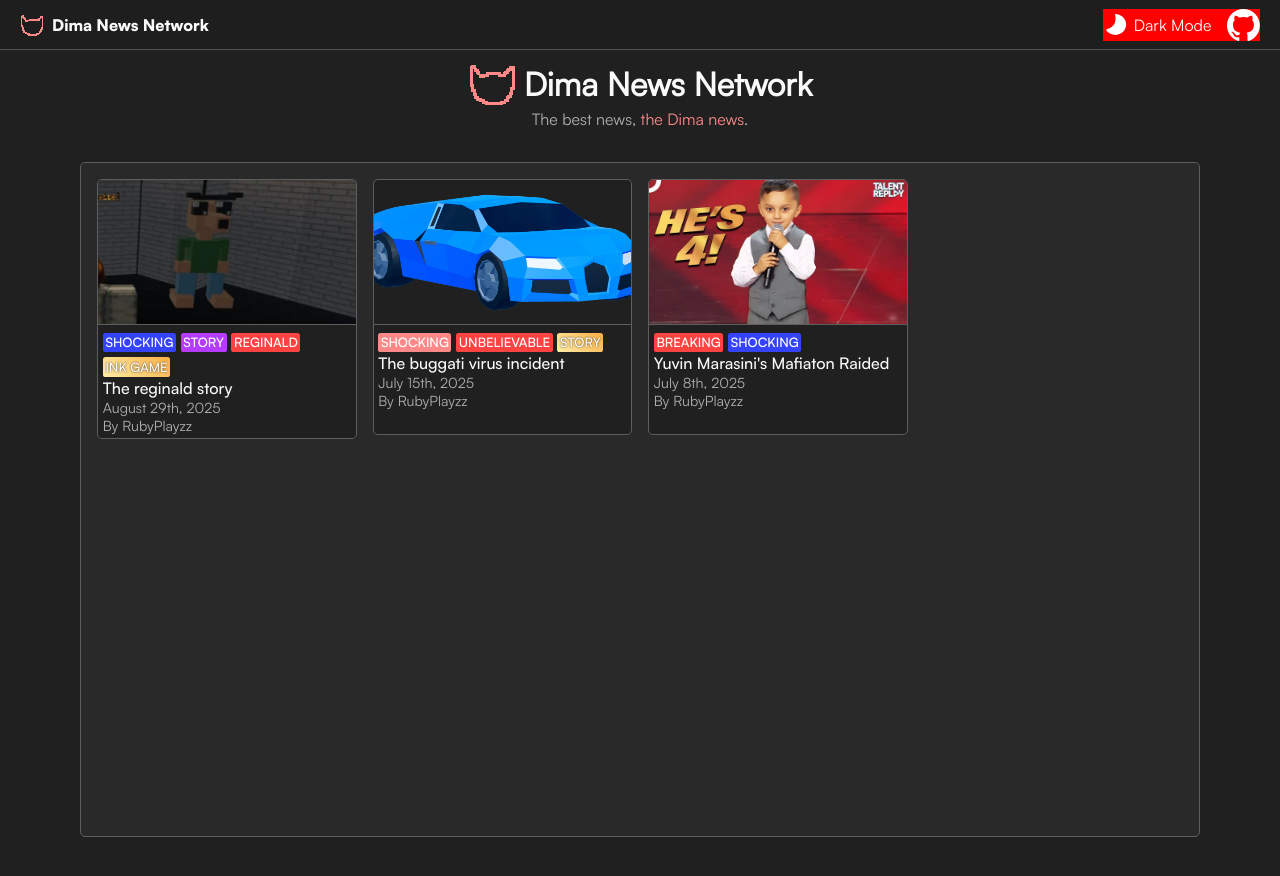
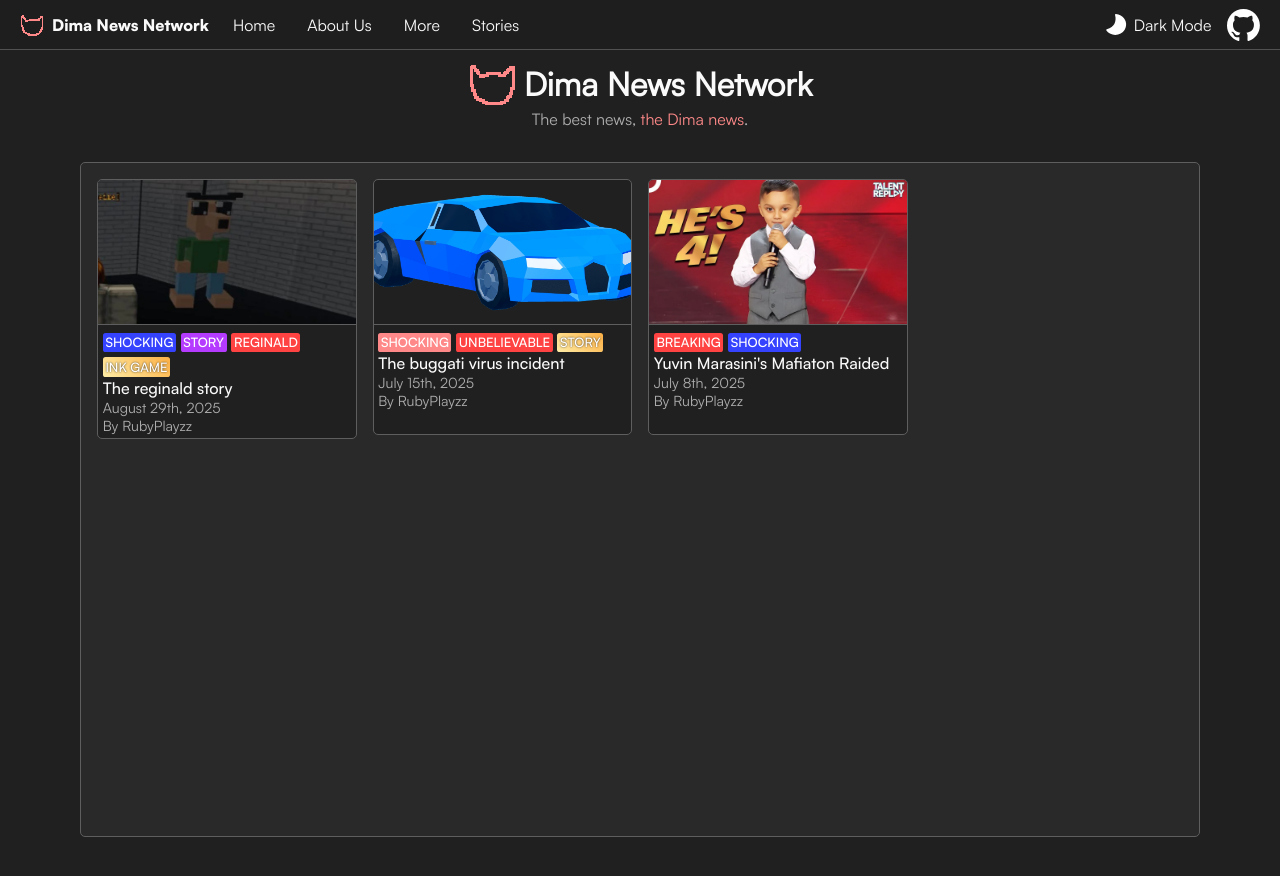
Before and after one commit to RubyPlayzz/DimaNewsNetwork, a Jekyll site: the page built from index.html, in a window 1280 px wide. Shown: the top 876 px of the page. Built offline with Jekyll 4.4.1, drawn with Linux system fonts in a browser that asks for light colours.

Commit message:
Revert cahges

```diff
--- a/_includes/header.html
+++ b/_includes/header.html
@@ -99,7 +99,7 @@
             </a>
 
             <!-- Links -->
-            <div class="header-navigation" style="display: none;">
+            <div class="header-navigation">
                 <!-- Links -->
                 <a href="{{ site.baseurl }}/" id="home-text-nav-button" class="unstyled-link">Home</a>
                 <a href="{{ site.baseurl }}/about-us/" class="unstyled-link">About Us</a>
--- a/css/header.css
+++ b/css/header.css
@@ -174,8 +174,6 @@ header .title-holder .title-img-holder {
     gap: 1em;
 
     height: 2em;
-
-    background-color: red;
 }
 
 .header-right img {
@@ -213,6 +211,10 @@ header .title-holder .title-img-holder {
 
 /* Media Query (Collapse UI for smaller devices) */
 @media screen and (max-width: 45em) {
+    .header-navigation a {
+        display: none;
+    }
+
     .header-left {
         gap: 1em;
     }
```
